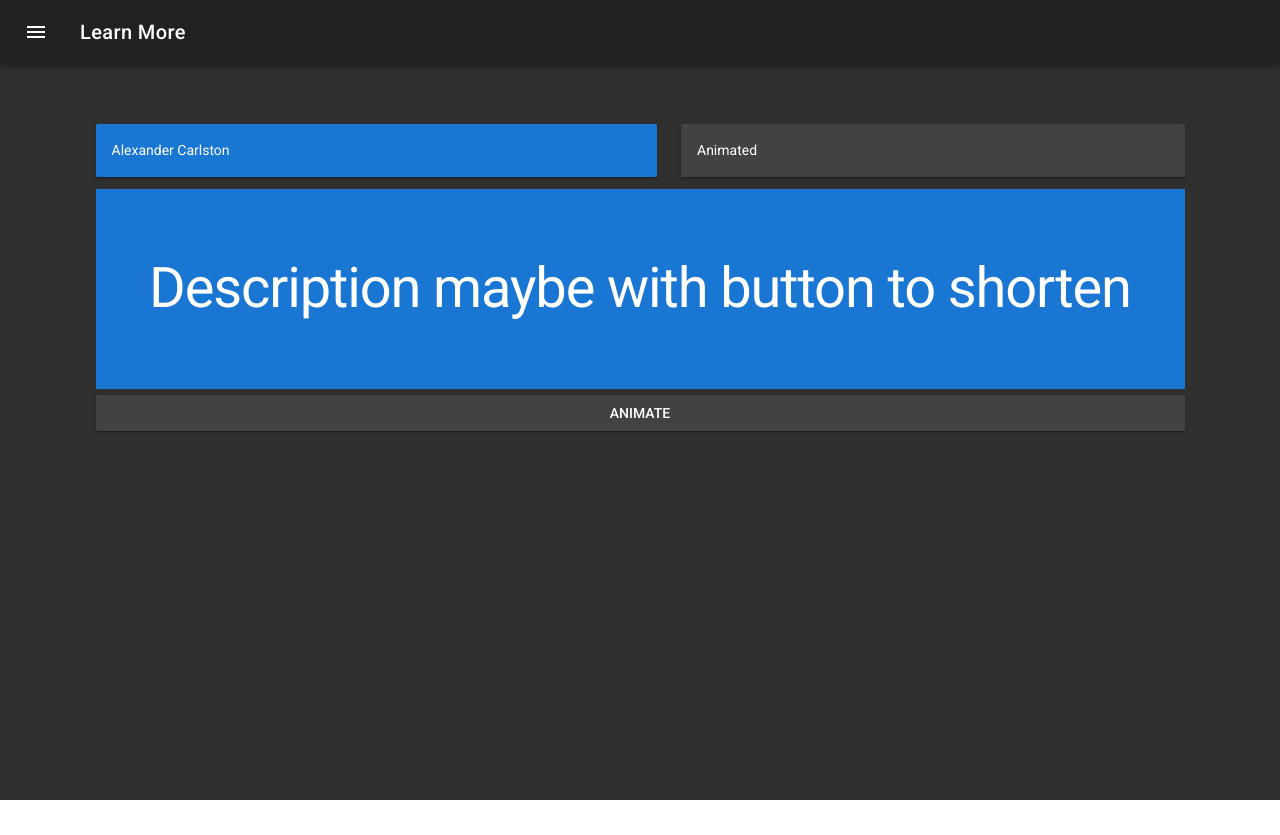
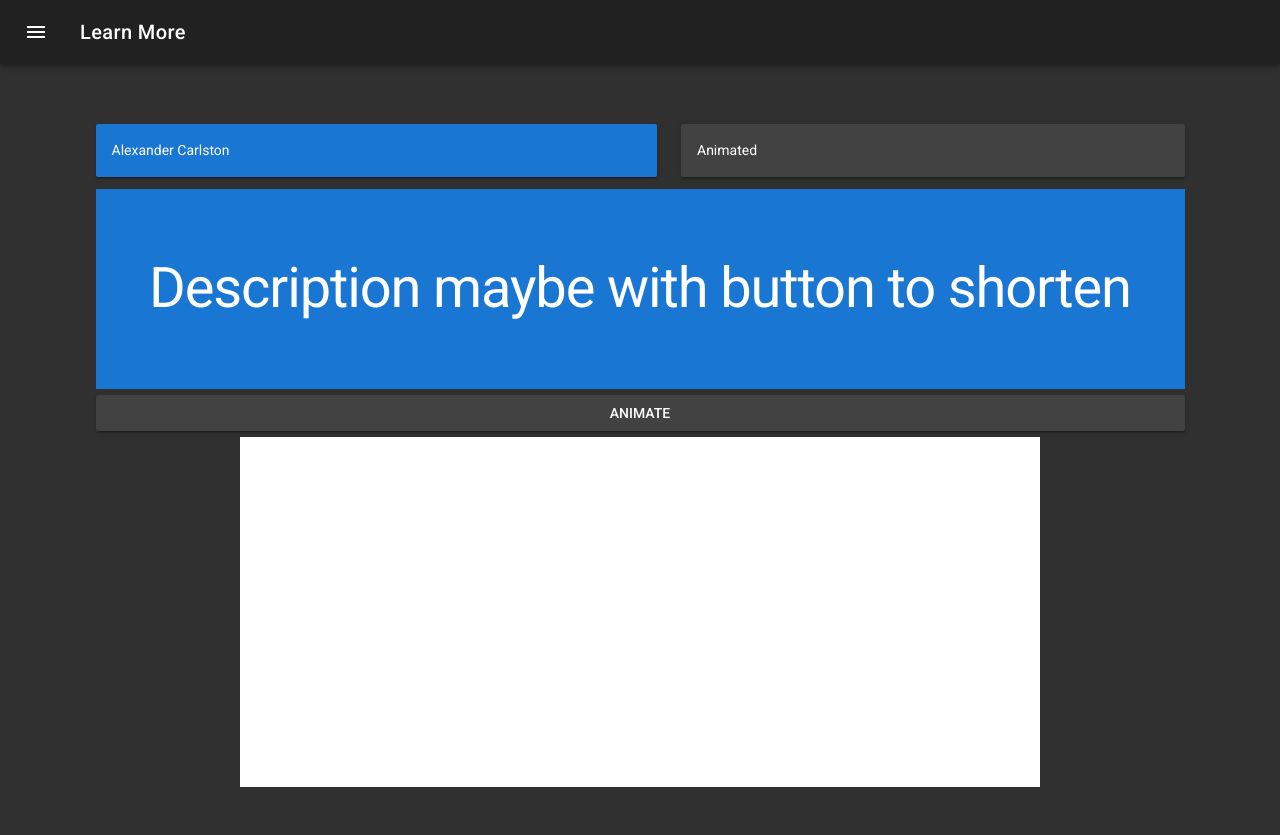
Before and after one commit to AlexanderCarlston/Personal-Site, a Vue app: page /#/ in a window 1280 px wide. Before the commit the page ends 800 px from the top, so only its background shows below. Built offline with nearby package versions, Linux system fonts and the light colour scheme; some icons are missing.

Commit message:
got landing page done

```diff
--- a/src/components/AboutMe.vue
+++ b/src/components/AboutMe.vue
@@ -1,9 +1,14 @@
 <template >
-
+  <Name></Name>
 </template>
 
 <script>
+import Name from '@/components/Name.vue'
 export default {
+  name: "AboutMe",
+  components: {
+    Name
+  }
 }
 </script>
 
--- a/src/components/LandingPage.vue
+++ b/src/components/LandingPage.vue
@@ -11,25 +11,26 @@
       </v-container>
     </v-jumbotron>
     <v-btn block color="secondary" dark>Animate</v-btn>
-  <v-layout>
-
+    <v-layout justify-center>
+      <TechCanvas></TechCanvas>
     </v-layout>
   </v-container>
 </template>
 
 <script>
 import Name from '@/components/Name.vue'
+import TechCanvas from '@/components/TechCanvas.vue'
 export default {
   name: 'LandingPage',
   components: {
-    Name
+    Name,
+    TechCanvas
   }
 }
 
 
 </script>
 
-<!-- Add "scoped" attribute to limit CSS to this component only -->
 <style scoped>
 
 </style>
--- a/src/components/Name.vue
+++ b/src/components/Name.vue
@@ -1,5 +1,5 @@
 <template>
-  <v-layout v-bind="binding">
+  <v-layout>
     <v-flex>
       <v-card dark color="primary">
         <v-card-text>Alexander Carlston</v-card-text>
--- a/src/components/TechCanvas.vue
+++ b/src/components/TechCanvas.vue
@@ -1,11 +1,15 @@
 <template>
-
+  <canvas id="canvas" width="800" height="350"></canvas>
 </template>
 
 <script>
 export default {
+  name: "TechCanvas"
 }
 </script>
 
 <style scoped>
+canvas {
+  background-color: white;
+}
 </style>
--- a/src/router/index.js
+++ b/src/router/index.js
@@ -1,7 +1,7 @@
 import Vue from 'vue'
 import Router from 'vue-router'
 import LandingPage from '@/components/LandingPage.vue'
-
+import AboutMe from '@/components/AboutMe.vue'
 Vue.use(Router)
 
 export default new Router({
@@ -10,6 +10,11 @@ export default new Router({
       path: '/',
       name: 'LandingPage',
       component: LandingPage
+    },
+    {
+      path: '/AboutMe',
+      name: 'AboutMe',
+      component: AboutMe
     }
   ]
 })
```
Lines whose indentation alone changed are shown as unchanged.
